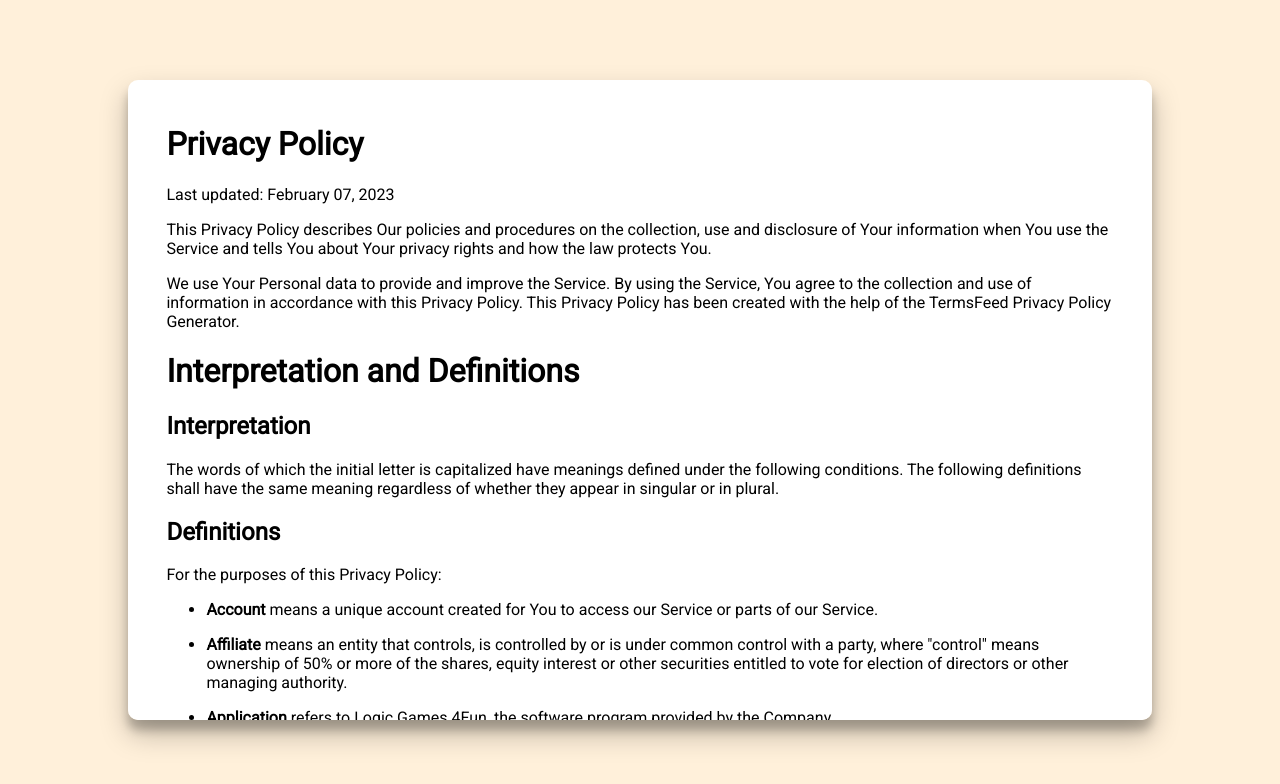
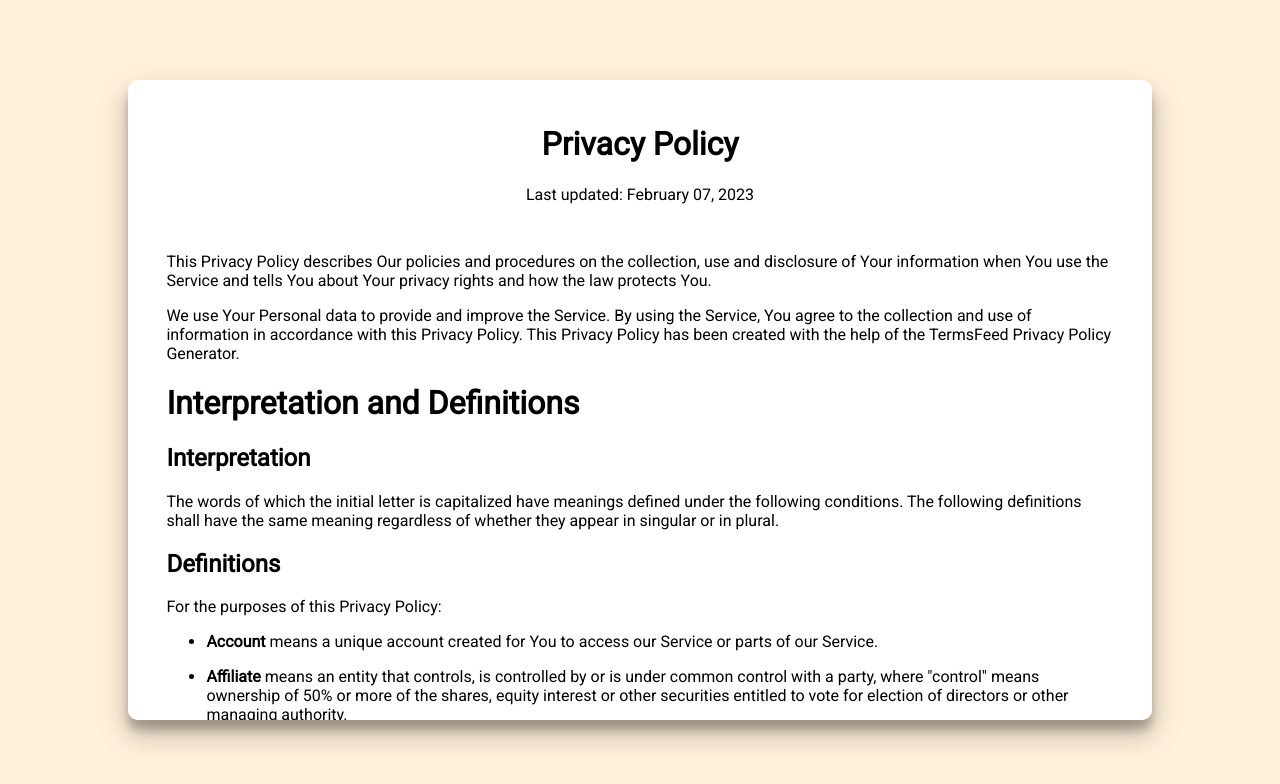
Before and after one commit to jklis2/Logic_Games_4Fun, a React (Create React App) app in the folder LogicGames4Fun/Client/: page /privacypolicy in a window 1280 px wide. Shown: the top 784 px of the page. Built offline with nearby package versions, Linux system fonts and the light colour scheme; no server answers.

Commit message:
Editted PrivacyPolicy

```diff
--- a/LogicGames4Fun/Client/src/Component/CSS/PrivacyPolicyForm.css
+++ b/LogicGames4Fun/Client/src/Component/CSS/PrivacyPolicyForm.css
@@ -8,6 +8,12 @@
     box-shadow: 0 14px 28px rgba(0,0,0,0.25),
 			0 10px 10px rgba(0,0,0,0.22);
     overflow: scroll;
+	overflow-x: hidden;
+}
+
+#center-text {
+	text-align: center;
+	margin-bottom: 3rem;
 }
 
 .back-to-login-button {
--- a/LogicGames4Fun/Client/src/Component/JSX/PrivacyPolicyForm.jsx
+++ b/LogicGames4Fun/Client/src/Component/JSX/PrivacyPolicyForm.jsx
@@ -6,8 +6,10 @@ export const PrivacyPolicyForm = () => {
     <>
       <div className="privacyPolicy-page-content">
         <div id="privacy-policy">
-          <h1>Privacy Policy</h1>
-          <p>Last updated: February 07, 2023</p>
+          <div id="center-text">
+            <h1>Privacy Policy</h1>
+            <p>Last updated: February 07, 2023</p>
+          </div>
           <p>
             This Privacy Policy describes Our policies and procedures on the
             collection, use and disclosure of Your information when You use the
```
